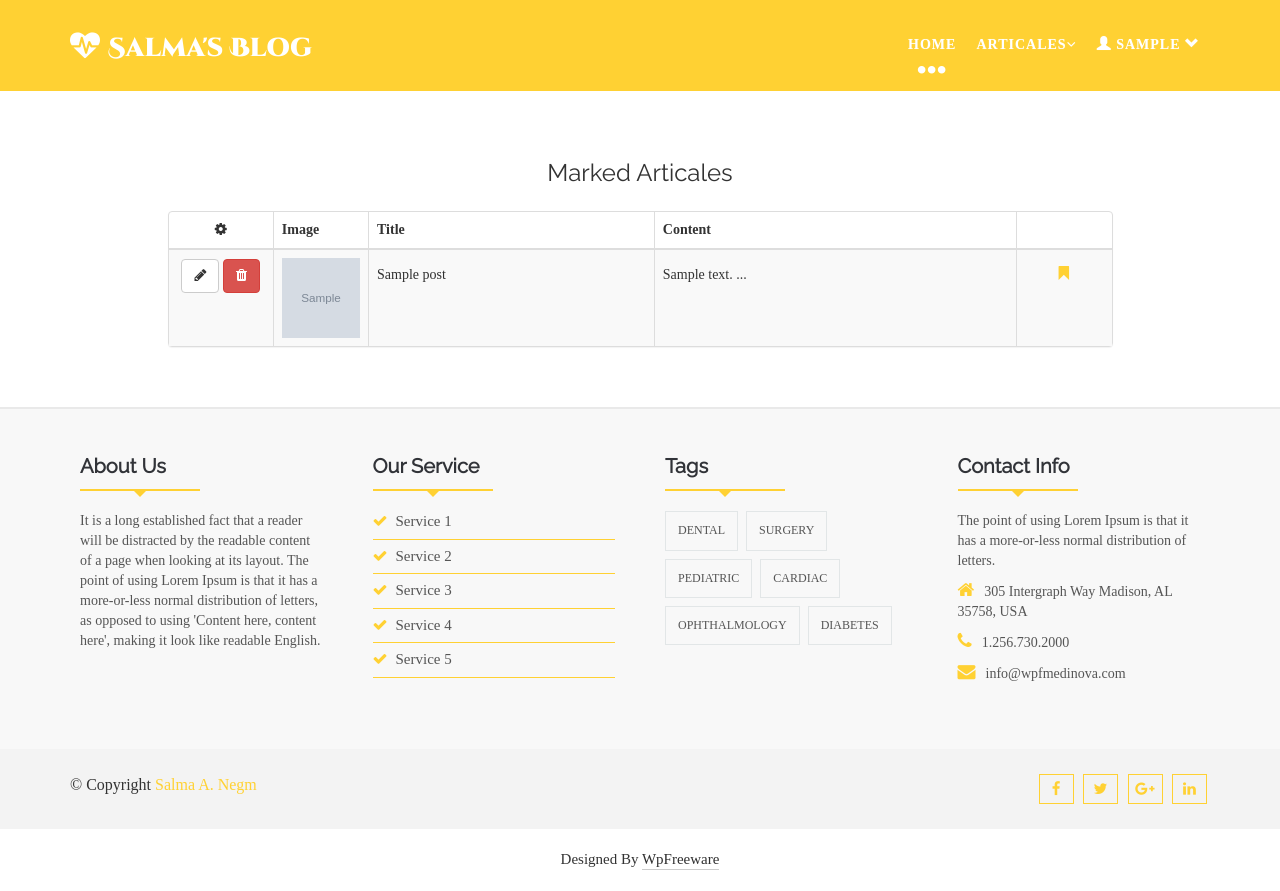
After one commit to SalmaNegm/Django-Blog, a Django app: page /blog/posts/marked in a window 1280 px wide. The commit adds this page. Run offline with Django 3.2, Linux system fonts and the light colour scheme; a user stored in the database is signed in; tables that the repository leaves empty hold one stand-in row (values such as "Sample post"); grey boxes marked "Sample" are stand-in pictures; some libraries are stand-ins or nearby versions; some web fonts are replaced.

Commit message:
user can mark posts to read it later (AJAX): - user can mark/unmark posts - user can list all marked posts

```diff
--- a/myblog/models.py
+++ b/myblog/models.py
@@ -12,6 +12,7 @@ class Post(models.Model):
     is_published=models.BooleanField()
 
     user=models.ForeignKey(User,on_delete=models.CASCADE)
+    marked=models.ManyToManyField(User,related_name='mark')
 
     def __str__(self):
         return self.title
--- /dev/null
+++ b/myblog/static/myblog/js/custom.js
@@ -0,0 +1,194 @@
+/**
+	* Template Name: WpF Medinova - Ultra Modern Responsive Bootstrap Educational Html5 Template
+	* Version: 1.0
+	* Template Scripts
+	* Author: WpFreeware Team
+	* Author URI: http://wpfreeware.com/
+
+	Custom JS
+
+	1. DROPDOWN MENU
+	2. FIXED TOP MENU BAR
+	3. TOP SLIDER
+	4. WHY CHOOSE SLIER(SLICK SLIDER)
+	5. COUNTER
+	6. DOCTORS TEAM SLIDER(SLICK SLIDER)
+	7. TESTIMONIAL SLIDER(SLICK SLIDER)
+	8. PRELOADER
+	9. SCROLL TOP BUTTON
+	10. ACCORDION
+
+**/
+
+jQuery(function($){
+
+
+  /* ----------------------------------------------------------- */
+  /*  1. DROPDOWN MENU
+  /* ----------------------------------------------------------- */
+
+   // for hover dropdown menu
+  $('ul.nav li.dropdown').hover(function() {
+      $(this).find('.dropdown-menu').stop(true, true).delay(200).fadeIn(200);
+    }, function() {
+      $(this).find('.dropdown-menu').stop(true, true).delay(200).fadeOut(200);
+    });
+
+	/* ----------------------------------------------------------- */
+	/*  2. Fixed Top Menubar
+	/* ----------------------------------------------------------- */
+
+	// For fixed top bar
+       $(window).scroll(function(){
+        if($(window).scrollTop() >50 /*or $(window).height()*/){
+            $(".navbar-fixed-top").addClass('past-main');
+            $(".navbar-right .dropdown-menu").css('top','70px');
+        }
+    else{
+      $(".navbar-fixed-top").removeClass('past-main');
+      $(".navbar-right .dropdown-menu").css('top','75px');
+      }
+    });
+
+
+    /* ----------------------------------------------------------- */
+	/*  3. Top Slider
+	/* ----------------------------------------------------------- */
+	     $('.top-slider').slick({
+		  dots: false,
+		  arrows:true,
+		  autoplay: true,
+		  speed: 500,
+		  fade: true,
+		  cssEase: 'linear'
+		});
+    /* ----------------------------------------------------------- */
+	/*  4. Why Choose Slider(Slick Slider)
+	/* ----------------------------------------------------------- */
+
+	$('.whychoose-slider').slick({
+	  dots: false,
+      infinite: true,
+      speed: 800,
+      arrows:true,
+      slidesToShow: 1,
+      slide: 'div',
+      autoplay: true,
+      fade: false,
+      autoplaySpeed: 5000,
+      cssEase: 'linear'
+	});
+
+	/* ----------------------------------------------------------- */
+	/*  5. Counter
+	/* ----------------------------------------------------------- */
+
+	  $('.counter').counterUp({
+            delay: 10,
+            time: 1000
+        });
+
+
+	/* ----------------------------------------------------------- */
+	/*  6. DOCTORS TEAM SLIDER
+	/* ----------------------------------------------------------- */
+
+		$('.doctors-nav').slick({
+		  dots: false,
+		  infinite: true,
+		  speed: 300,
+		  slide: 'li',
+		  // autoplay: true,
+		  slidesToShow: 4,
+		  slidesToScroll: 4,
+		  responsive: [
+		    {
+		      breakpoint: 1024,
+		      settings: {
+		        slidesToShow: 3,
+		        slidesToScroll: 3,
+		        infinite: true,
+		        dots: true
+		      }
+		    },
+		    {
+		      breakpoint: 600,
+		      settings: {
+		        slidesToShow: 2,
+		        slidesToScroll: 2
+		      }
+		    },
+		    {
+		      breakpoint: 480,
+		      settings: {
+		        slidesToShow: 1,
+		        slidesToScroll: 1
+		      }
+		    }
+		  ]
+		});
+
+	/* ----------------------------------------------------------- */
+	/*  7. Testimonial Slider
+	/* ----------------------------------------------------------- */
+
+	$('.testimonial-nav').slick({
+	  dots: true,
+      infinite: true,
+      speed: 800,
+      arrows:false,
+      slidesToShow: 1,
+      slide: 'li',
+      autoplay: true,
+      fade: true,
+      autoplaySpeed: 5000,
+      cssEase: 'linear'
+	});
+
+	/* ----------------------------------------------------------- */
+	/*  8. PRELOADER
+	/* ----------------------------------------------------------- */
+
+	  jQuery(window).load(function() { // makes sure the whole site is loaded
+      $('#status').fadeOut(); // will first fade out the loading animation
+      $('#preloader').delay(100).fadeOut('slow'); // will fade out the white DIV that covers the website.
+      $('body').delay(100).css({'overflow':'visible'});
+    })
+
+	/* ----------------------------------------------------------- */
+	/*  9. SCROLL TOP BUTTON
+	/* ----------------------------------------------------------- */
+
+	//Check to see if the window is top if not then display button
+
+	  $(window).scroll(function(){
+	    if ($(this).scrollTop() > 300) {
+	      $('.scrollToTop').fadeIn();
+	    } else {
+	      $('.scrollToTop').fadeOut();
+	    }
+	  });
+
+	  //Click event to scroll to top
+
+	  $('.scrollToTop').click(function(){
+	    $('html, body').animate({scrollTop : 0},800);
+	    return false;
+	  });
+
+	/* ----------------------------------------------------------- */
+	/*  10. Bootstrap Accordion
+	/* ----------------------------------------------------------- */
+
+
+	$('#accordion .panel-collapse').on('shown.bs.collapse', function () {
+	$(this).prev().find(".fa").removeClass("fa-plus").addClass("fa-minus");
+	});
+
+	//The reverse of the above on hidden event:
+
+	$('#accordion .panel-collapse').on('hidden.bs.collapse', function () {
+	$(this).prev().find(".fa").removeClass("fa-minus").addClass("fa-plus");
+	});
+
+});
--- a/myblog/templates/myblog/header.html
+++ b/myblog/templates/myblog/header.html
@@ -115,7 +115,7 @@
                   <ul class="dropdown-menu" role="menu">
                     <li><a href="{%url 'create_post'%}">New</a></li>
                       <li><a href="{%url 'show_posts'%}">My Articales</a></li>
-                    <li><a href="medical-research.html">Marked</a></li>
+                    <li><a href="{%url 'marked_posts'%}">Marked</a></li>
                   </ul>
                 </li>
                   {%endif%}
--- a/myblog/templates/myblog/index.html
+++ b/myblog/templates/myblog/index.html
@@ -50,7 +50,7 @@
                           <div class="single-blog-right">
                             <div class="blog-img">
                               <figure class="blog-figure">
-                               <a href="#"><img src="/blog{{post.image.url}}" alt="img"></a>
+                               <a href="{%url 'single_post' post.id%}"><img src="/blog{{post.image.url}}" alt="img"></a>
                                 <span class="image-effect"></span>
                               </figure>
                             </div>
--- /dev/null
+++ b/myblog/templates/myblog/marked-posts.html
@@ -0,0 +1,153 @@
+{%include 'myblog/header.html'%}
+<br><br><br><br><br><br><br>
+
+<link href="https://cdnjs.cloudflare.com/ajax/libs/font-awesome/4.4.0/css/font-awesome.min.css" rel='stylesheet' type='text/css'>
+<style>
+    .panel-table .panel-body{
+  padding:0;
+}
+
+.panel-table .panel-body .table-bordered{
+  border-style: none;
+  margin:0;
+}
+
+.panel-table .panel-body .table-bordered > thead > tr > th:first-of-type {
+    text-align:center;
+    width: 100px;
+}
+
+.panel-table .panel-body .table-bordered > thead > tr > th:last-of-type,
+.panel-table .panel-body .table-bordered > tbody > tr > td:last-of-type {
+  border-right: 0px;
+}
+
+.panel-table .panel-body .table-bordered > thead > tr > th:first-of-type,
+.panel-table .panel-body .table-bordered > tbody > tr > td:first-of-type {
+  border-left: 0px;
+}
+
+.panel-table .panel-body .table-bordered > tbody > tr:first-of-type > td{
+  border-bottom: 0px;
+}
+
+.panel-table .panel-body .table-bordered > thead > tr:first-of-type > th{
+  border-top: 0px;
+}
+
+.panel-table .panel-footer .pagination{
+  margin:0;
+}
+
+/*
+used to vertically center elements, may need modification if you're not using default sizes.
+*/
+.panel-table .panel-footer .col{
+ line-height: 34px;
+ height: 34px;
+}
+
+.panel-table .panel-heading .col h3{
+ line-height: 30px;
+ height: 30px;
+}
+
+.panel-table .panel-body .table-bordered > tbody > tr > td{
+  line-height: 34px;
+}
+
+
+</style>
+<div class="container">
+    <div class="row">
+        <div class="col-md-10 col-md-offset-1">
+            <h3 style="margin-bottom: 25px; text-align: center;">Marked Articales</h3>
+            <div class="panel panel-default panel-table">
+              <div class="panel-body">
+                <table class="table table-striped table-bordered table-list">
+                  <thead>
+                    <tr>
+                        <th style="width:11%"><em class="fa fa-cog"></em></th>
+                        <th class="hidden-xs" style="width:10%">Image</th>
+                        <th style="width:30%">Title </th></th>
+                        <th style="width:38%">Content</th>
+                        <th style="width:10%"></th>
+                    </tr>
+                  </thead>
+                  <tbody>
+                    {%for post in posts%}
+                          <tr>
+                            <td align="center">
+                                {%if user == post.user%}
+                              <a class="btn btn-default" href="{% url 'update_post' post.id %}"><em class="fa fa-pencil"></em></a>
+                              <a class="btn btn-danger" href="{% url 'delete_post' post.id %}"><em class="fa fa-trash"></em></a>
+                            {%endif%}
+                            </td>
+                            <td class="hidden-xs">
+                                <a href="{%url 'single_post' post.id %}">
+                                    <img src="/blog{{post.image.url}}" style="width: 80px;height: 80px" class="img-responsive">
+                                </a>
+                            </td>
+                            <td><a href="{%url 'single_post' post.id%}">{{post.title}}</a></td>
+                            <td>{{post.content|slice:':50'}} ...</td>
+                            <td>
+                              {%if post.is_published%}
+                                <span style="margin-left:40% ; color:#ffd133" class="glyphicon glyphicon-bookmark unmark-post" aria-hidden="true" id="{{post.id}}"></span>
+                              {%endif%}
+                            </td>
+                          </tr>
+                        </tbody>
+                    {%endfor%}
+                </table>
+
+              </div>
+              <!--<div class="panel-footer">-->
+                <!--<div class="row">-->
+                  <!--<div class="col col-xs-4">Page 1 of 5-->
+                  <!--</div>-->
+                  <!--<div class="col col-xs-8">-->
+                    <!--<ul class="pagination hidden-xs pull-right">-->
+                      <!--<li><a href="#">1</a></li>-->
+                      <!--<li><a href="#">2</a></li>-->
+                      <!--<li><a href="#">3</a></li>-->
+                      <!--<li><a href="#">4</a></li>-->
+                      <!--<li><a href="#">5</a></li>-->
+                    <!--</ul>-->
+                    <!--<ul class="pagination visible-xs pull-right">-->
+                        <!--<li><a href="#">«</a></li>-->
+                        <!--<li><a href="#">»</a></li>-->
+                    <!--</ul>-->
+                  <!--</div>-->
+                <!--</div>-->
+              <!--</div>-->
+            </div>
+
+</div></div></div>
+{%csrf_token%}
+<br><br>
+{%include 'myblog/footer.html'%}
+
+<script>
+
+    $(document).on('click','.unmark-post',function(event){
+    csrfmiddlewaretoken= $('input[name=csrfmiddlewaretoken]').val()
+    element=$(this);
+    id=element.id
+    $.ajax({
+      type: 'POST',
+      url: '/blog/posts/'+element.attr('id')+'/unmark',
+      data:{
+        user_id:{{user.id}},
+        csrfmiddlewaretoken: csrfmiddlewaretoken
+      },
+      success: function(data){
+        element.parent().parent().remove()
+      },
+      error: function(error)
+      {
+        console.log('error');
+      }
+    });
+  });
+
+</script>
--- a/myblog/urls.py
+++ b/myblog/urls.py
@@ -20,5 +20,8 @@ urlpatterns=[
     url(r'^comment/unlike',views.unlike_comment,name='unlike_comment'),
     url(r'^tags/',views.get_tags,name='stored_tags'),
     url(r'^posts/(?P<tag_id>[0-9]+)/tag',views.similar_posts,name='similar_posts'),
+    url(r'^posts/(?P<post_id>[0-9]+)/mark',views.mark_post,name='mark_post'),
+    url(r'^posts/(?P<post_id>[0-9]+)/unmark',views.unmark_post,name='unmark_post'),
+    url(r'^posts/marked',views.marked_posts,name='marked_posts'),
 
 ]+ static(settings.MEDIA_URL, document_root=settings.MEDIA_ROOT)
--- a/myblog/views.py
+++ b/myblog/views.py
@@ -170,6 +170,19 @@ def similar_posts(request,tag_id):
 
 
     # return HttpResponseRedirect(reverse('PostView'))
+def mark_post(request,post_id):
+    post=get_object_or_404(Post,id=post_id)
+    post.marked.add(get_object_or_404(User,id=request.POST['user_id']))
+    return HttpResponse('done')
+
+def unmark_post(request,post_id):
+    post=get_object_or_404(Post,id=post_id)
+    post.marked.remove(request.POST['user_id'])
+    return HttpResponse('done')
+
+def marked_posts(request):
+    posts=request.user.mark.all()
+    return render(request,'myblog/marked-posts.html',{'posts':posts})
 
 # def post(request,post_id):
 #
```
Also changed, not shown: myblog/templates/myblog/single-articale.html (+51 -1 lines).
